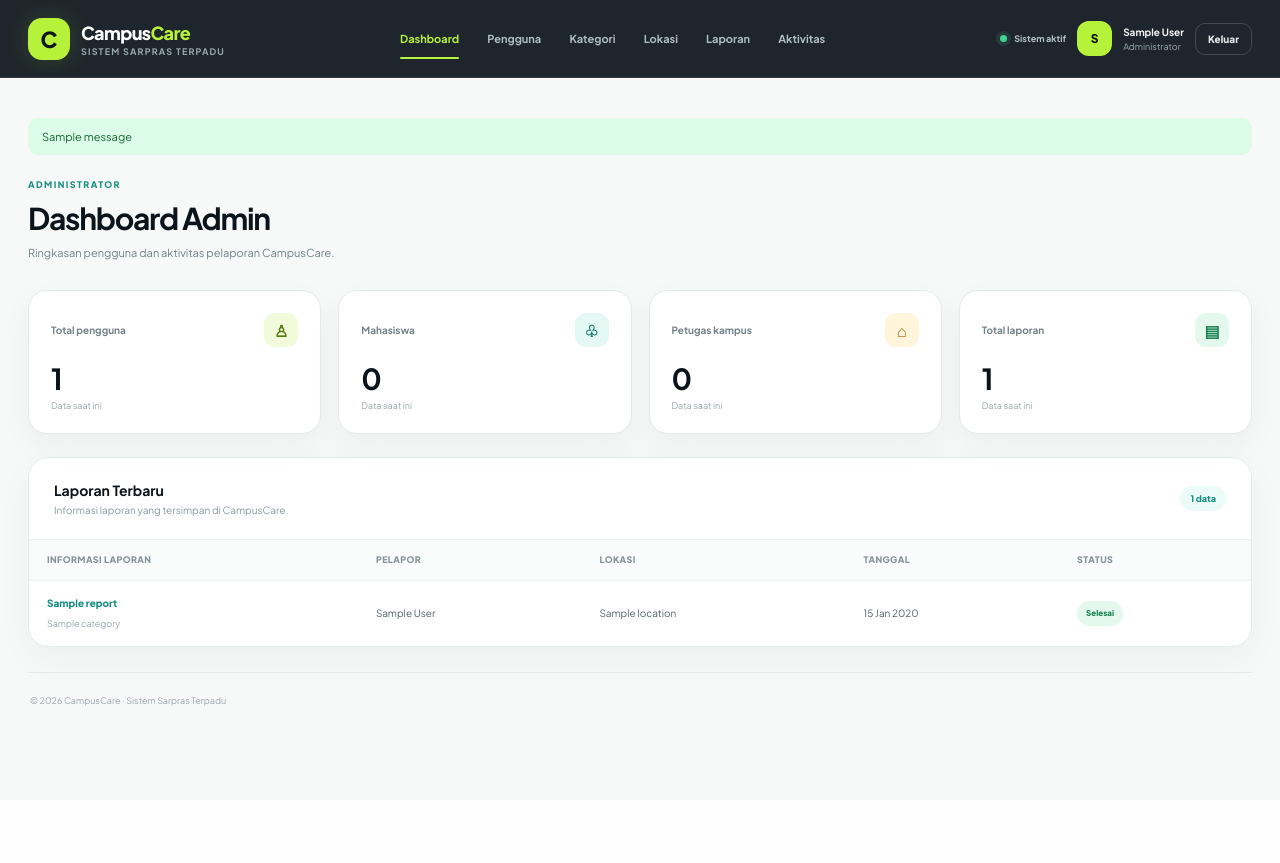
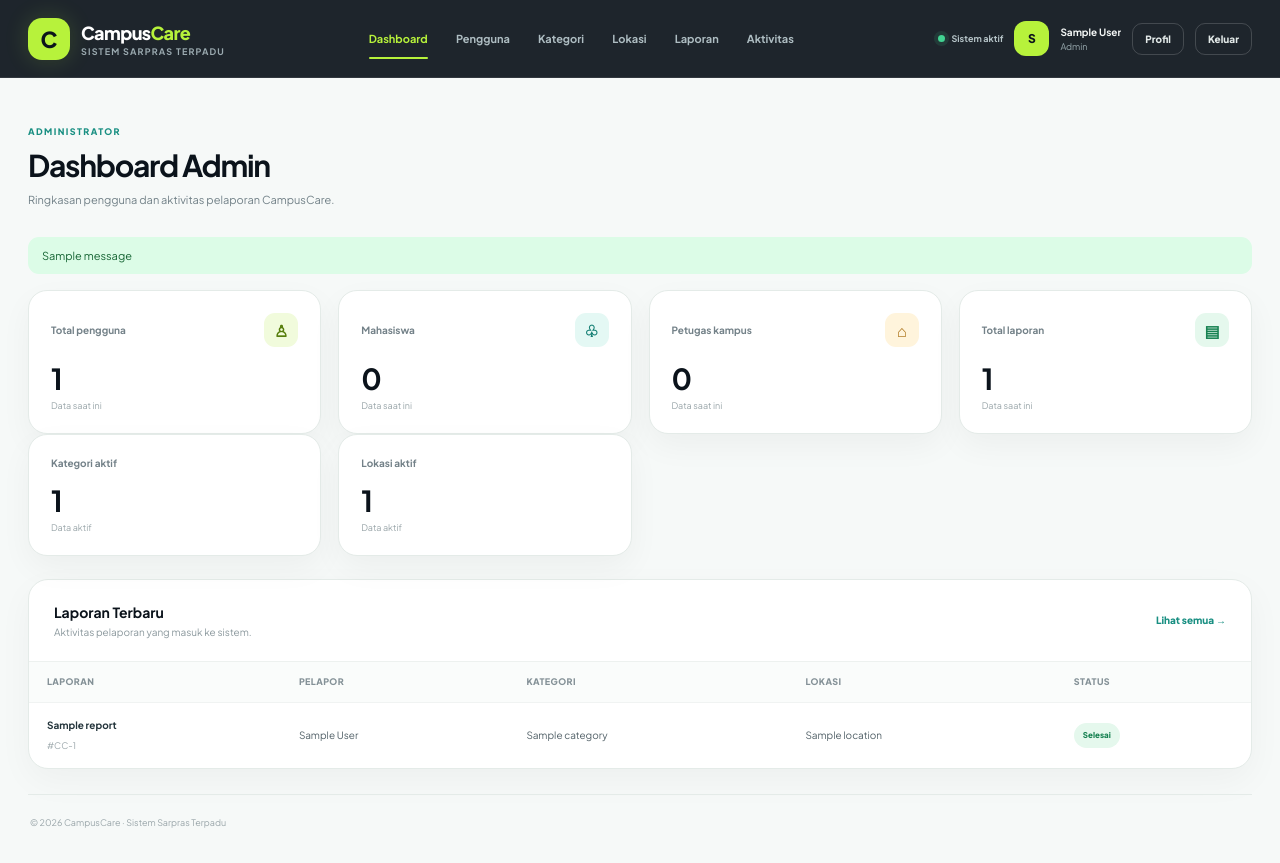
Before and after one commit to Aniqqqqq1570/CampusCare, a Flask app: page /admin/dashboard in a window 1280 px wide. Before the commit the page ends 706 px from the top, so only its background shows below. Run offline with Flask 3, Linux system fonts and the light colour scheme; a user stored in the database is signed in; tables that the repository leaves empty hold one stand-in row (values such as "Sample post"); one stand-in notice (Sample message) is shown.

Commit message:
Implement standalone role dashboards

```diff
--- a/app/templates/admin/dashboard.html
+++ b/app/templates/admin/dashboard.html
@@ -1,2 +1,20 @@
-{% extends "dashboard.html" %}
+{% extends "base.html" %}
 {% block title %}Dashboard Administrator | CampusCare{% endblock %}
+{% block content %}
+<div class="cc-dashboard">
+  <header class="cc-app-header"><div class="cc-app-header-inner">
+    <a class="cc-brand" href="{{ url_for('pages.admin_dashboard') }}"><span class="cc-brand-mark">C</span><span><span class="cc-brand-name">Campus<span>Care</span></span><span class="cc-brand-caption">SISTEM SARPRAS TERPADU</span></span></a>
+    <nav class="cc-app-nav"><a class="active" href="{{ url_for('pages.admin_dashboard') }}">Dashboard</a><a href="{{ url_for('pages.admin_users') }}">Pengguna</a><a href="{{ url_for('pages.admin_categories') }}">Kategori</a><a href="{{ url_for('pages.admin_locations') }}">Lokasi</a><a href="{{ url_for('pages.admin_reports') }}">Laporan</a><a href="{{ url_for('pages.admin_activity') }}">Aktivitas</a></nav>
+    <div class="cc-app-account"><span class="cc-app-online"><i></i> Sistem aktif</span><span class="cc-app-avatar">{{ current_user.full_name[:1]|upper }}</span><span class="cc-app-account-name"><strong>{{ current_user.full_name }}</strong><small>{{ current_user.role|title }}</small></span><a class="cc-app-logout" href="{{ url_for('auth.profile') }}">Profil</a><a class="cc-app-logout" href="{{ url_for('auth.logout') }}">Keluar</a></div>
+  </div></header>
+  <main class="cc-dashboard-main"><div class="cc-dashboard-content">
+    <div class="cc-workspace-heading"><div><span class="cc-dashboard-kicker">{{ role_label|default(current_user.role|title) }}</span><h1>{{ page_title|default('Dashboard Administrator') }}</h1><p>{{ page_subtitle|default('Sistem pelaporan dan pemantauan sarana prasarana kampus.') }}</p></div></div>
+    {% with messages = get_flashed_messages(with_categories=true) %}{% for category, message in messages %}<div class="cc-alert cc-alert-{{ category }}">{{ message }}</div>{% endfor %}{% endwith %}
+
+    <section class="cc-stat-grid">{% for stat in stats %}<article class="cc-stat-card"><div class="cc-stat-top"><span>{{ stat.label }}</span><span class="cc-stat-icon {{ stat.tone }}">{{ stat.icon }}</span></div><strong>{{ stat.value }}</strong><small>Data saat ini</small></article>{% endfor %}</section>
+    {% if overview %}<section class="cc-stat-grid">{% for item in overview %}<article class="cc-stat-card"><div class="cc-stat-top"><span>{{ item.label }}</span></div><strong>{{ item.value }}</strong><small>Data aktif</small></article>{% endfor %}</section>{% endif %}
+    <section class="cc-table-panel"><div class="cc-table-heading"><div><h2>Laporan Terbaru</h2><p>Aktivitas pelaporan yang masuk ke sistem.</p></div><a class="cc-table-link" href="{{ url_for('pages.admin_reports') }}">Lihat semua →</a></div><div class="cc-table-wrap"><table class="cc-data-table"><thead><tr><th>Laporan</th><th>Pelapor</th><th>Kategori</th><th>Lokasi</th><th>Status</th></tr></thead><tbody>{% for item in reports %}<tr><td><strong>{{ item.title }}</strong><small>#CC-{{ item.id }}</small></td><td>{{ item.user.full_name }}</td><td>{{ item.category.name }}</td><td>{{ item.location.name }}</td><td><span class="cc-status status-{{ item.status }}">{{ item.status|replace('_',' ')|title }}</span></td></tr>{% else %}<tr><td colspan="5">Belum ada laporan.</td></tr>{% endfor %}</tbody></table></div></section>
+    <footer class="cc-dashboard-footer">© 2026 CampusCare · Sistem Sarpras Terpadu</footer>
+  </div></main>
+</div>
+{% endblock %}
```
